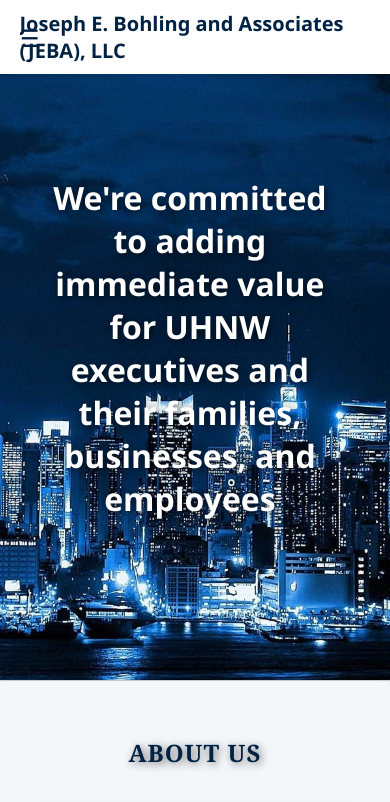
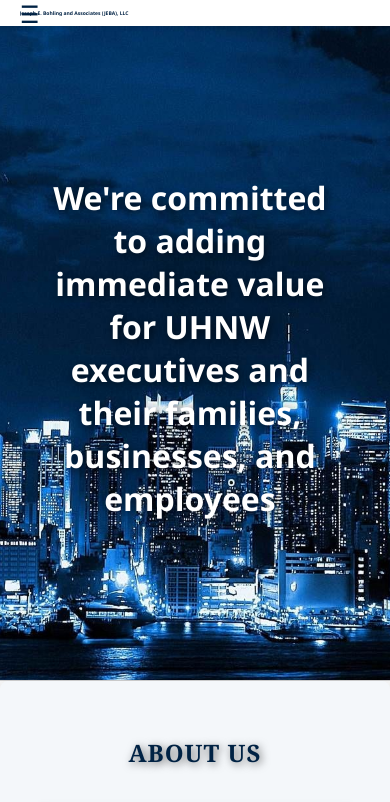
Before and after one commit to VinnyD-Code/joseph_bohling_website, a website: page index.html in a window 390 px wide. Shown: the top 802 px of the page. Drawn offline with Linux system fonts and the light colour scheme.

Commit message:
made font h1 header smaller on mobile v3

```diff
--- a/style.css
+++ b/style.css
@@ -565,7 +565,7 @@ input:focus, textarea:focus {
     .header-content h1 {
         flex-direction: column;
         align-items: flex-start;
-        font-size: 20px;
+        font-size: 5px;
     }
 
     nav ul {
@@ -654,7 +654,7 @@ nav ul.show {
     }
 
     .header-content h1{
-        font-size: 20px;
+        font-size: 5px;
     }
 
     nav ul {
@@ -684,7 +684,7 @@ nav ul.show {
     }
 
     .header-content h1 {
-        font-size: 20px;
+        font-size: 5px;
     }
 
     .menu-icon {
```
